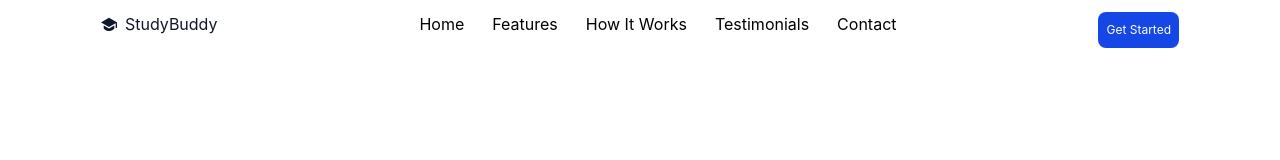
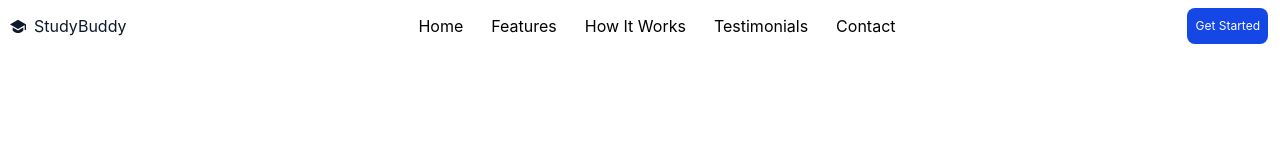
Before and after one commit to Jidanwaresi/StudyBuddy-Landing-Page, a website: page index.html in a window 1280 px wide. Drawn offline with nearby package versions, Linux system fonts and the light colour scheme.

Commit message:
navbar implementation successful

```diff
--- a/index.html
+++ b/index.html
@@ -10,13 +10,15 @@
     />
   </head>
   <body class="scroll-smooth">
-    <header class="flex justify-around mt-3">
-      <div class="flex gap-2 text-[#0f172a]">
+
+    <header class=" w-full flex justify-between items-center mt-2">
+      <!-- navbar starts here -->
+      <div class="flex gap-2 text-[#0f172a] ml-2.5">
         <i class="ri-graduation-cap-fill"></i>
         <h1>StudyBuddy</h1>
       </div>
 
-      <nav class="md:flex gap-7 sm:hidden ">
+      <nav class="md:flex gap-7 hidden ">
         <a href="#">Home</a>
         <a href="#">Features</a>
         <a href="#">How It Works</a>
@@ -24,7 +26,11 @@
         <a href="#">Contact </a>
       </nav>
 
-      <button class="bg-blue-700 pt-2.5 pb-2.5 pl-2 pr-2 rounded-lg text-center text-white text-xs cursor-pointer  hover:bg-blue-500 transition-all duration-200 "> Get Started </button>
+      <button class="bg-blue-700 pt-2.5 pb-2.5 pl-2 pr-2 rounded-lg text-center text-white text-xs cursor-pointer  hover:bg-blue-500 transition-all duration-200 mr-3 hidden md:block"> Get Started </button>
+      <div class="md:hidden">
+        <a class="text-4xl mr-1.5"  href="#">&#8801;</a>
+      </div>
+      <!-- navbar ends here -->
     </header>
     <main></main>
     <footer></footer>
```
Also changed, not shown: src/output.css.
